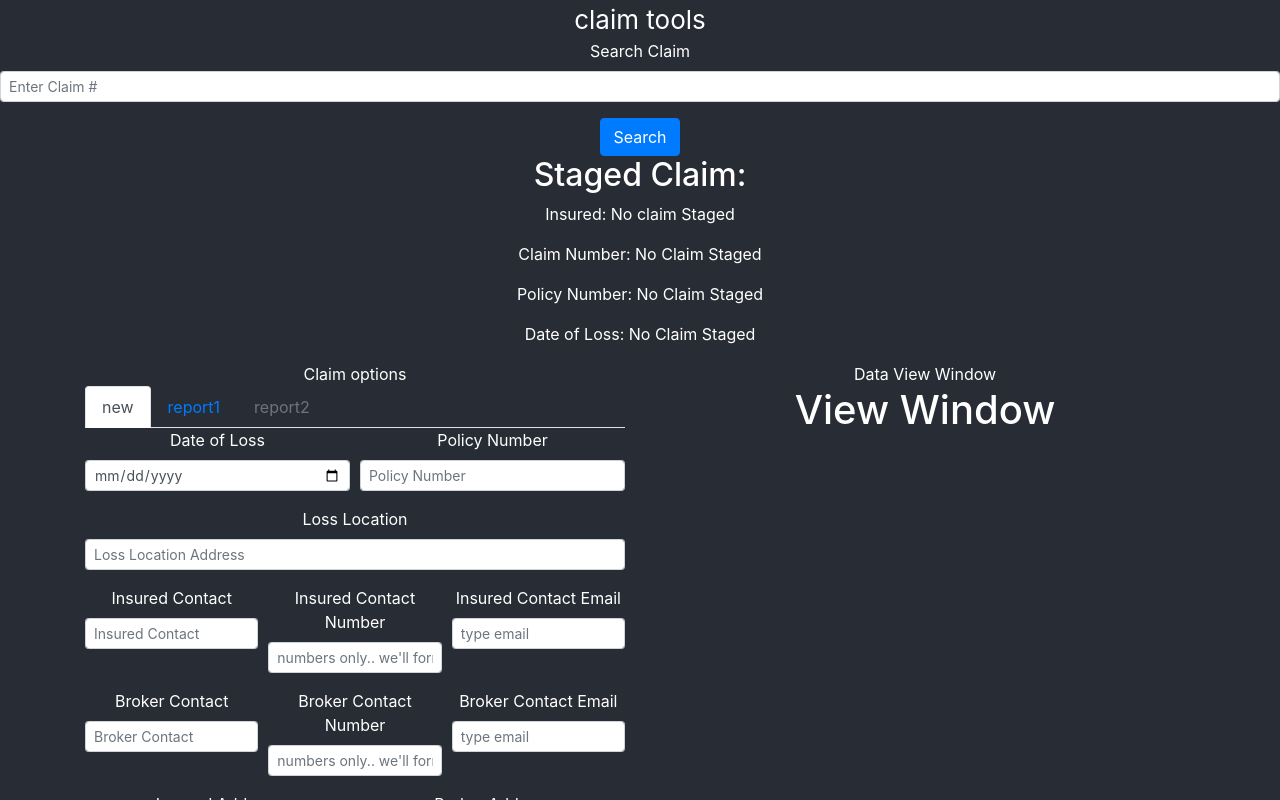
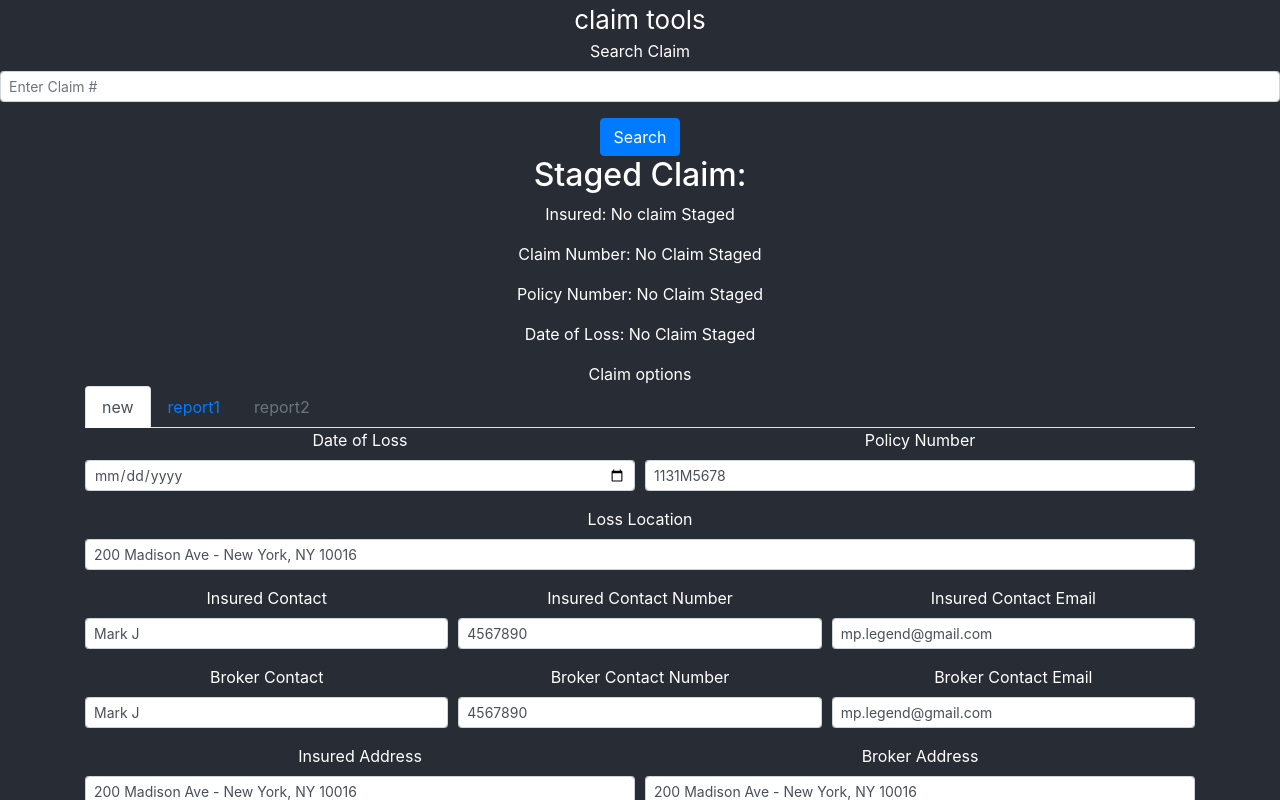
Before and after one commit to glennneiger/claim-tools, a React (Create React App) app in the folder claim-tools/: page / in a window 1280 px wide. Shown: the top 800 px of the page. Built offline with nearby package versions, Linux system fonts and the light colour scheme.

Commit message:
added initial values for form, got state update to work on input

```diff
--- a/claim-tools/src/comp/MainView.js
+++ b/claim-tools/src/comp/MainView.js
@@ -11,35 +11,83 @@ import Col from 'react-bootstrap/Col';
 import Form from 'react-bootstrap/Form';
 import Button from 'react-bootstrap/Button';
 
+import { Formik } from 'formik';
+import * as yup from 'yup';
+
+const schema = yup.object({
+    claimNumber: yup.string().required(),
+});
 class MainView extends Component {
     state ={
-        currentClaim: null
+        currentClaimNumber: null,
+        currentClaimData: null
     }
 
     updateCurrentClaim = input => {
         this.setState({
-            currentClaim: input
+            currentClaimData: input
+        });
+    }
+
+    updateCurrentClaimNumber = input => {
+        this.setState({
+            currentClaimNumber: input
         });
     }
 
     render() {
         return (
             <section className='main-view'>
-                <Form>
+                <Formik
+                    validationSchema={ schema }
+                    onSubmit={(values, { setSubmitting }) => {
+                        setTimeout(() => {
+                            alert(JSON.stringify(values, null, 2));
+                            this.updateCurrentClaimNumber(values.claimNumber);
+                            setSubmitting(false);
+                        }, 400);
+                    }}
+                    initialValues={{
+
+                    }}
+                >
+                {({
+                    handleSubmit,
+                    handleChange,
+                    handleBlur,
+                    values,
+                    touched,
+                    isValid,
+                    errors,
+                }) => (
+                    <Form
+                        onSubmit={ handleSubmit }
+                    >
                         <Form.Group controlId="formBasicEmail">
                             <Form.Label>Search Claim</Form.Label>
-                        <Form.Control size="sm" type="text" placeholder="Enter Claim #" />
+                            <Form.Control
+                                size="sm"
+                                type="text"
+                                placeholder="Enter Claim #"
+                                name="claimNumber"
+                                value={ values.claimNumber }
+                                onChange={ handleChange }
+                                onBlur={ handleBlur }
+                                isValid={ touched.claimNumber && !errors.claimNumber }
+                                />
                         </Form.Group>
                         <Button variant="primary" type="submit">
                             Search
                         </Button>
                     </Form>
+            )}
+            </Formik>
             <section className='staged-claim'>
                 <h2>Staged Claim:</h2>
-                    <p>Insured: {this.state.currentClaim ? this.state.currentClaim.insuredName : 'No claim Staged'}</p>
-                    <p>Claim Number: {this.state.currentClaim ? this.state.currentClaim.claimNumber : 'No Claim Staged'}</p>
-                    <p>Policy Number: {this.state.currentClaim ? this.state.currentClaim.policyNUmber : 'No Claim Staged'}</p>
-                    <p>Date of Loss: {this.state.currentClaim ? this.state.currentClaim.dateOfLoss : 'No Claim Staged'}</p>
+                <p>Insured: {this.state.currentClaimData ? this.state.currentClaimData.insuredName : 'No claim Staged'}</p>
+                <p>Claim Number: {this.state.currentClaimNumber ? this.state.currentClaimNumber : 'No Claim Staged'}</p>
+                <p>Policy Number: {this.state.currentClaimData ? this.state.currentClaimData.policyNumber : 'No Claim Staged'}</p>
+                <p>Date of Loss: {this.state.currentClaimData ? this.state.currentClaimData.dateOfLoss : 'No Claim Staged'}</p>
 
             </section>
             <Container>
@@ -62,12 +110,12 @@ class MainView extends Component {
                             </Tabs>
                         </section>
                     </Col>
-                    <Col>
+                    {/*<Col>
                         <section className='view-window'>
                             Data View Window
                             <ViewWindow />
                         </section>
-                    </Col>
+                    </Col>*/}
                     </Row>
             </Container>
         </section>
--- a/claim-tools/src/comp/NewClaim.js
+++ b/claim-tools/src/comp/NewClaim.js
@@ -37,7 +37,21 @@ function NewClaim (props) {
                 }, 400);
             }}
             initialValues={{
-
+                dateOfLoss: '03/15/1986',
+                policyNumber: '1131M5678',
+                lossLocation: '200 Madison Ave - New York, NY 10016',
+                insuredContact: 'Mark J',
+                insuredNumber: 4567890,
+                insuredEmail: 'mp.legend@gmail.com',
+                insuredAddress: '200 Madison Ave - New York, NY 10016',
+                brokerContact: 'Mark J',
+                brokerNumber:  4567890,
+                brokerEmail: 'mp.legend@gmail.com',
+                brokerAddress: '200 Madison Ave - New York, NY 10016',
+                adjusterContact: 'Mark J',
+                adjusterNumber:  4567890,
+                adjusterEmail: 'mp.legend@gmail.com',
+                policyForms: ';)'
             }}
         >
         {({
```
Lines whose indentation alone changed are shown as unchanged.
